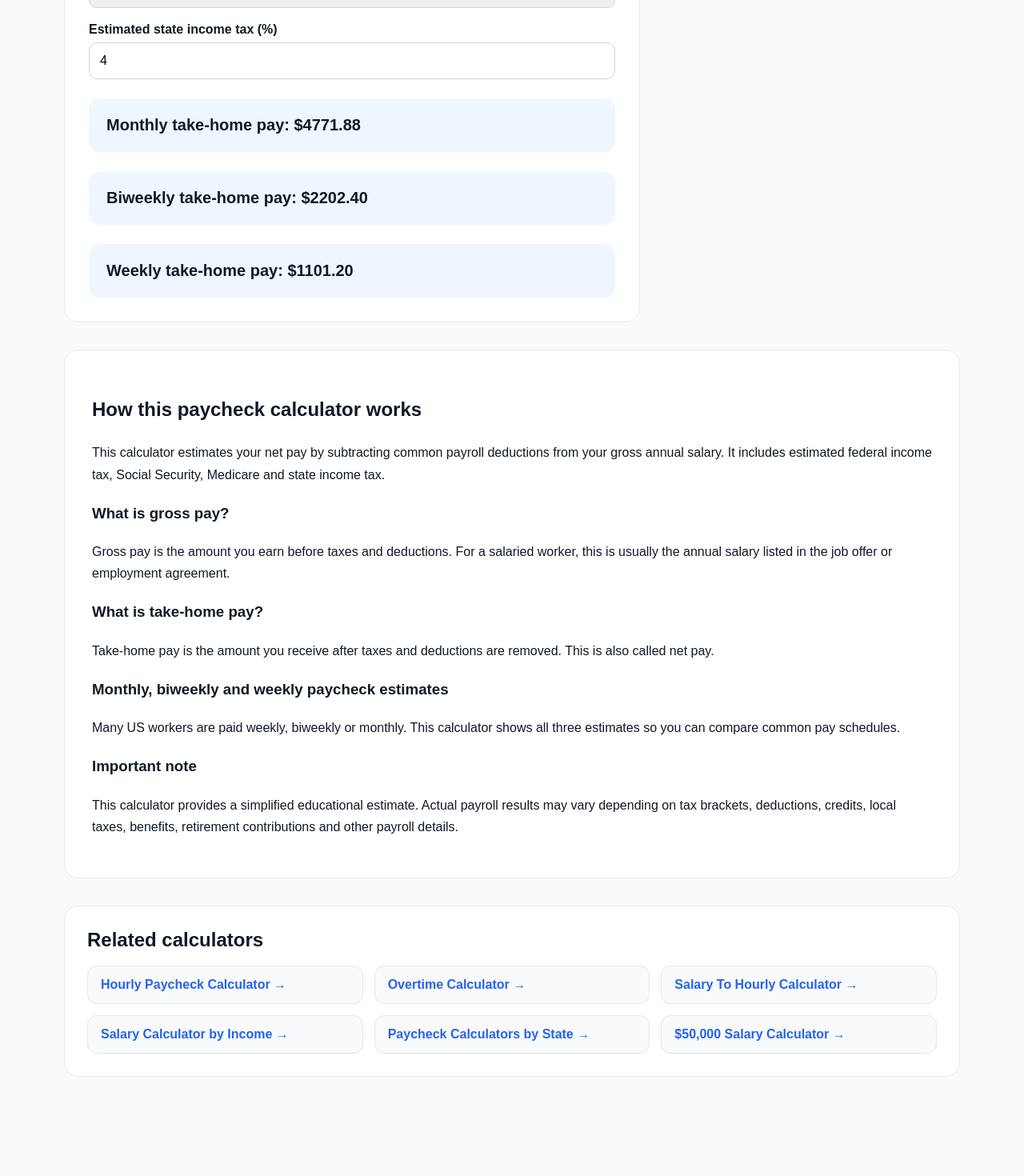
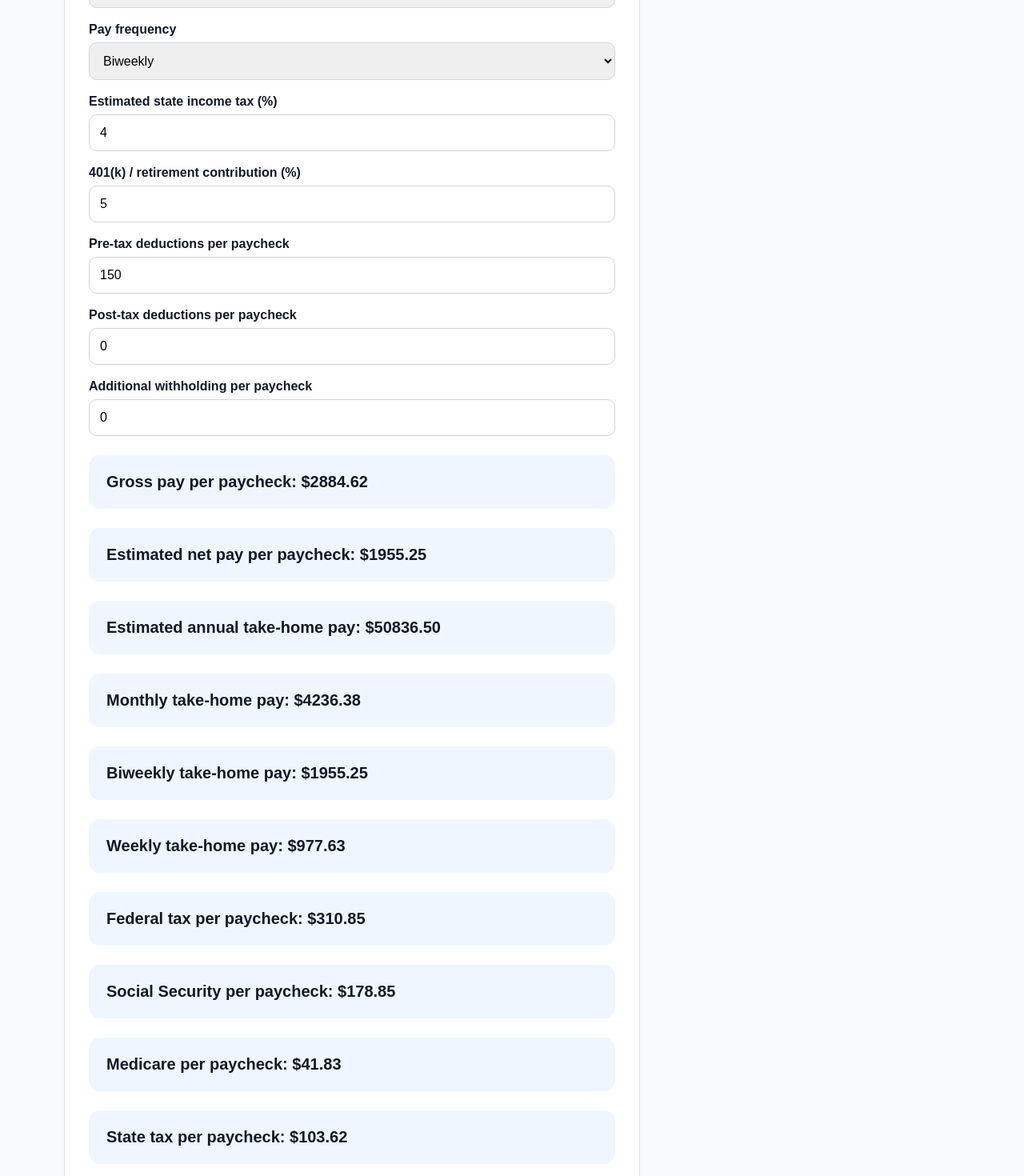
Before and after one commit to milicdejan94-ai/financecalchub, a Next.js app: page /calculators/paycheck in a window 1280 px wide. Shown: the part 460-1930 px from the top of the page at 80% size. Built offline with nearby package versions, Linux system fonts and the light colour scheme.

Commit message:
Improve paycheck calculator with deductions and pay frequency

```diff
--- a/app/calculators/paycheck/PaycheckCalculatorClient.tsx
+++ b/app/calculators/paycheck/PaycheckCalculatorClient.tsx
@@ -9,20 +9,63 @@ export default function PaycheckCalculatorPage() {
   const [salary, setSalary] = useState(75000);
   const [stateTax, setStateTax] = useState(4);
   const [filingStatus, setFilingStatus] = useState('single');
+  const [payFrequency, setPayFrequency] = useState(26);
+  const [retirementContribution, setRetirementContribution] = useState(5);
+  const [preTaxDeductions, setPreTaxDeductions] = useState(150);
+  const [postTaxDeductions, setPostTaxDeductions] = useState(0);
+  const [additionalWithholding, setAdditionalWithholding] = useState(0);
 
-  const federalRate = filingStatus === 'married' ? 0.1 : 0.12;
+  const federalRate =
+    filingStatus === 'married'
+      ? 0.1
+      : filingStatus === 'head'
+      ? 0.11
+      : 0.12;
 
-  const federalTax = salary * federalRate;
-  const socialSecurity = salary * 0.062;
+  const grossPayPerPeriod = salary / payFrequency;
+
+  const annualRetirementContribution =
+    salary * (retirementContribution / 100);
+
+  const annualPreTaxDeductions = preTaxDeductions * payFrequency;
+  const annualPostTaxDeductions = postTaxDeductions * payFrequency;
+  const annualAdditionalWithholding = additionalWithholding * payFrequency;
+
+  const taxableIncome = Math.max(
+    salary - annualRetirementContribution - annualPreTaxDeductions,
+    0
+  );
+
+  const federalTax = taxableIncome * federalRate;
+  const socialSecurity = Math.min(salary, 168600) * 0.062;
   const medicare = salary * 0.0145;
-  const stateTaxAmount = salary * (stateTax / 100);
+  const stateTaxAmount = taxableIncome * (stateTax / 100);
+
+  const totalAnnualTaxes =
+    federalTax +
+    socialSecurity +
+    medicare +
+    stateTaxAmount +
+    annualAdditionalWithholding;
 
   const annualTakeHome =
-    salary - federalTax - socialSecurity - medicare - stateTaxAmount;
+    salary -
+    annualRetirementContribution -
+    annualPreTaxDeductions -
+    totalAnnualTaxes -
+    annualPostTaxDeductions;
+
+  const netPayPerPeriod = annualTakeHome / payFrequency;
 
   const monthlyTakeHome = annualTakeHome / 12;
   const biweeklyTakeHome = annualTakeHome / 26;
   const weeklyTakeHome = annualTakeHome / 52;
+
+  const federalTaxPerPeriod = federalTax / payFrequency;
+  const socialSecurityPerPeriod = socialSecurity / payFrequency;
+  const medicarePerPeriod = medicare / payFrequency;
+  const stateTaxPerPeriod = stateTaxAmount / payFrequency;
+  const retirementPerPeriod = annualRetirementContribution / payFrequency;
 
   return (
     <section className="section">
@@ -34,13 +77,15 @@ export default function PaycheckCalculatorPage() {
             { label: 'Paycheck Calculator' },
           ]}
         />
+
         <p className="eyebrow">US paycheck calculator</p>
 
         <h1>Paycheck Calculator</h1>
 
         <p>
           Estimate your take-home pay after federal income tax, Social Security,
-          Medicare and state income tax.
+          Medicare, state income tax, retirement contributions and common payroll
+          deductions.
         </p>
 
         <AdBanner slot="paycheck-top" />
@@ -63,6 +108,20 @@ export default function PaycheckCalculatorPage() {
             >
               <option value="single">Single</option>
               <option value="married">Married filing jointly</option>
+              <option value="head">Head of household</option>
+            </select>
+          </div>
+
+          <div className="input-group">
+            <label>Pay frequency</label>
+            <select
+              value={payFrequency}
+              onChange={(e) => setPayFrequency(Number(e.target.value))}
+            >
+              <option value={52}>Weekly</option>
+              <option value={26}>Biweekly</option>
+              <option value={24}>Semimonthly</option>
+              <option value={12}>Monthly</option>
             </select>
           </div>
 
@@ -76,6 +135,55 @@ export default function PaycheckCalculatorPage() {
             />
           </div>
 
+          <div className="input-group">
+            <label>401(k) / retirement contribution (%)</label>
+            <input
+              type="number"
+              value={retirementContribution}
+              step="0.1"
+              onChange={(e) => setRetirementContribution(Number(e.target.value))}
+            />
+          </div>
+
+          <div className="input-group">
+            <label>Pre-tax deductions per paycheck</label>
+            <input
+              type="number"
+              value={preTaxDeductions}
+              onChange={(e) => setPreTaxDeductions(Number(e.target.value))}
+            />
+          </div>
+
+          <div className="input-group">
+            <label>Post-tax deductions per paycheck</label>
+            <input
+              type="number"
+              value={postTaxDeductions}
+              onChange={(e) => setPostTaxDeductions(Number(e.target.value))}
+            />
+          </div>
+
+          <div className="input-group">
+            <label>Additional withholding per paycheck</label>
+            <input
+              type="number"
+              value={additionalWithholding}
+              onChange={(e) => setAdditionalWithholding(Number(e.target.value))}
+            />
+          </div>
+
+          <div className="result">
+            Gross pay per paycheck: ${grossPayPerPeriod.toFixed(2)}
+          </div>
+
+          <div className="result">
+            Estimated net pay per paycheck: ${netPayPerPeriod.toFixed(2)}
+          </div>
+
+          <div className="result">
+            Estimated annual take-home pay: ${annualTakeHome.toFixed(2)}
+          </div>
+
           <div className="result">
             Monthly take-home pay: ${monthlyTakeHome.toFixed(2)}
           </div>
@@ -87,6 +195,26 @@ export default function PaycheckCalculatorPage() {
           <div className="result">
             Weekly take-home pay: ${weeklyTakeHome.toFixed(2)}
           </div>
+
+          <div className="result">
+            Federal tax per paycheck: ${federalTaxPerPeriod.toFixed(2)}
+          </div>
+
+          <div className="result">
+            Social Security per paycheck: ${socialSecurityPerPeriod.toFixed(2)}
+          </div>
+
+          <div className="result">
+            Medicare per paycheck: ${medicarePerPeriod.toFixed(2)}
+          </div>
+
+          <div className="result">
+            State tax per paycheck: ${stateTaxPerPeriod.toFixed(2)}
+          </div>
+
+          <div className="result">
+            Retirement contribution per paycheck: ${retirementPerPeriod.toFixed(2)}
+          </div>
         </div>
 
         <AdBanner slot="paycheck-middle" />
@@ -97,7 +225,9 @@ export default function PaycheckCalculatorPage() {
           <p>
             This calculator estimates your net pay by subtracting common payroll
             deductions from your gross annual salary. It includes estimated
-            federal income tax, Social Security, Medicare and state income tax.
+            federal income tax, Social Security, Medicare, state income tax,
+            retirement contributions, pre-tax deductions, post-tax deductions and
+            additional withholding.
           </p>
 
           <h3>What is gross pay?</h3>
@@ -111,24 +241,43 @@ export default function PaycheckCalculatorPage() {
           <h3>What is take-home pay?</h3>
 
           <p>
-            Take-home pay is the amount you receive after taxes and deductions
-            are removed. This is also called net pay.
+            Take-home pay is the amount you receive after taxes, deductions,
+            retirement contributions and other payroll withholdings are removed.
+            This is also called net pay.
+          </p>
+
+          <h3>Why 401(k) and pre-tax deductions matter</h3>
+
+          <p>
+            Retirement contributions and some benefit deductions may reduce
+            taxable income. This can change your estimated federal and state tax
+            amounts as well as your final paycheck.
+          </p>
+
+          <h3>What are Social Security and Medicare taxes?</h3>
+
+          <p>
+            Social Security and Medicare are payroll taxes commonly called FICA
+            taxes. This calculator estimates Social Security at 6.2% and Medicare
+            at 1.45% for employees.
           </p>
 
           <h3>Monthly, biweekly and weekly paycheck estimates</h3>
 
           <p>
-            Many US workers are paid weekly, biweekly or monthly. This calculator
-            shows all three estimates so you can compare common pay schedules.
+            Many US workers are paid weekly, biweekly, semimonthly or monthly.
+            This calculator shows your selected paycheck estimate and also shows
+            common monthly, biweekly and weekly take-home pay estimates for easy
+            comparison.
           </p>
 
           <h3>Important note</h3>
 
           <p>
             This calculator provides a simplified educational estimate. Actual
-            payroll results may vary depending on tax brackets, deductions,
-            credits, local taxes, benefits, retirement contributions and other
-            payroll details.
+            payroll results may vary depending on federal tax brackets, standard
+            deductions, credits, local taxes, W-4 settings, benefit deductions,
+            retirement plans, wage limits and other payroll details.
           </p>
         </div>
 
```
Lines whose indentation alone changed are shown as unchanged.
